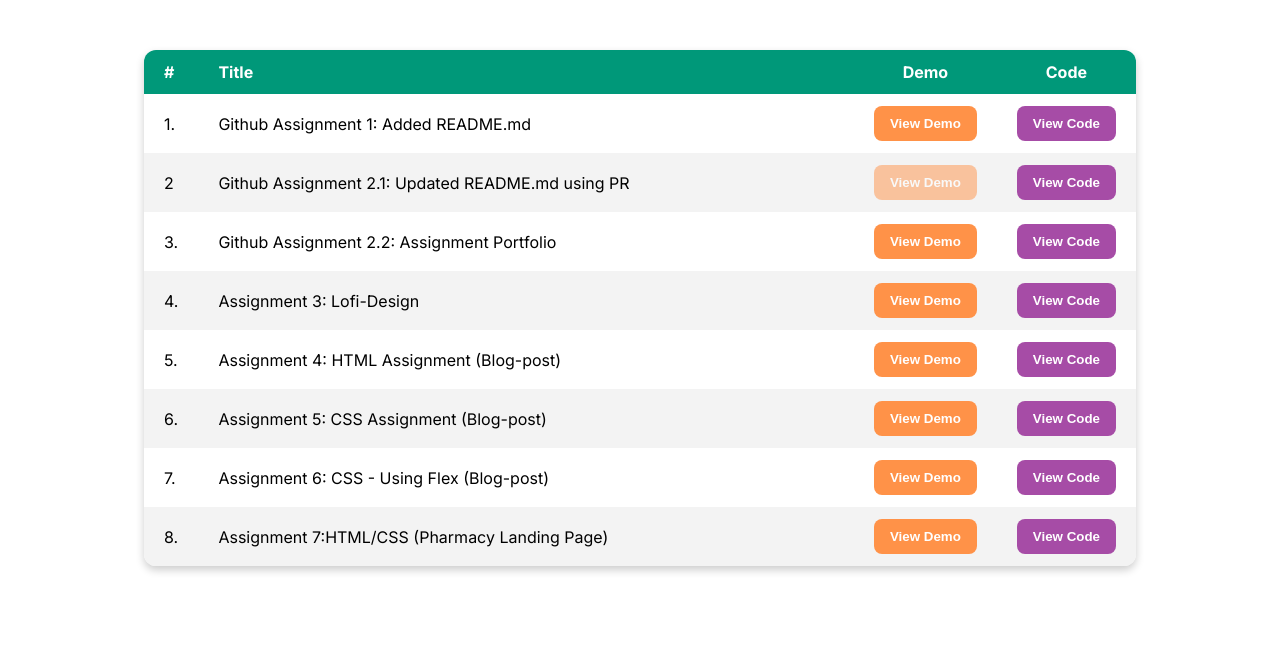
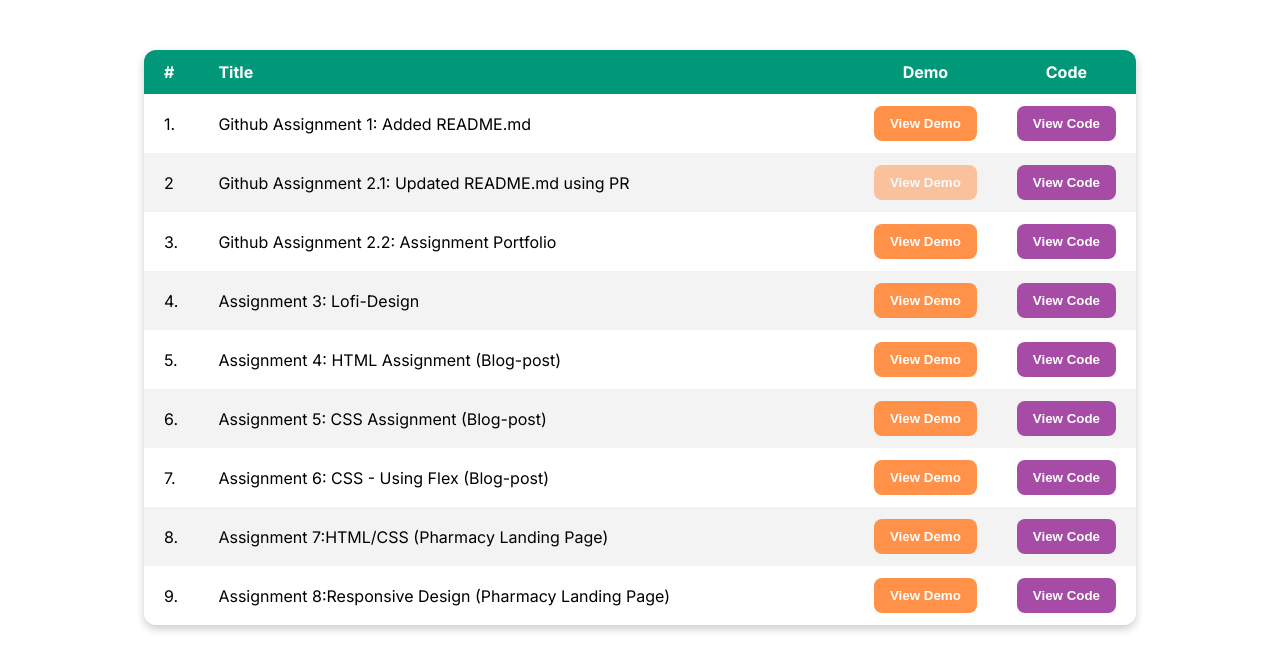
Before and after one commit to iamsusmitashrestha/lft-assignment-portfolio, a plain HTML site: page index.html in a window 1280 px wide. Shown: the part 67-738 px from the top of the page. Drawn offline with Linux system fonts and the light colour scheme.

Commit message:
assignment 8 added.

```diff
--- a/index.html
+++ b/index.html
@@ -169,6 +169,24 @@
                   >
                 </td>
               </tr>
+              <tr>
+                <td>9.</td>
+                <td>Assignment 8:Responsive Design (Pharmacy Landing Page)</td>
+                <td>
+                  <a
+                    href=" https://iamsusmitashrestha.github.io/pharmacy-page-responsive/"
+                    target="_blank"
+                    ><button class="demo-btn">View Demo</button></a
+                  >
+                </td>
+                <td>
+                  <a
+                    href="https://github.com/iamsusmitashrestha/pharmacy-page-responsive"
+                    target="_blank"
+                    ><button class="code-btn">View Code</button></a
+                  >
+                </td>
+              </tr>
             </tbody>
           </table>
         </div>
```
